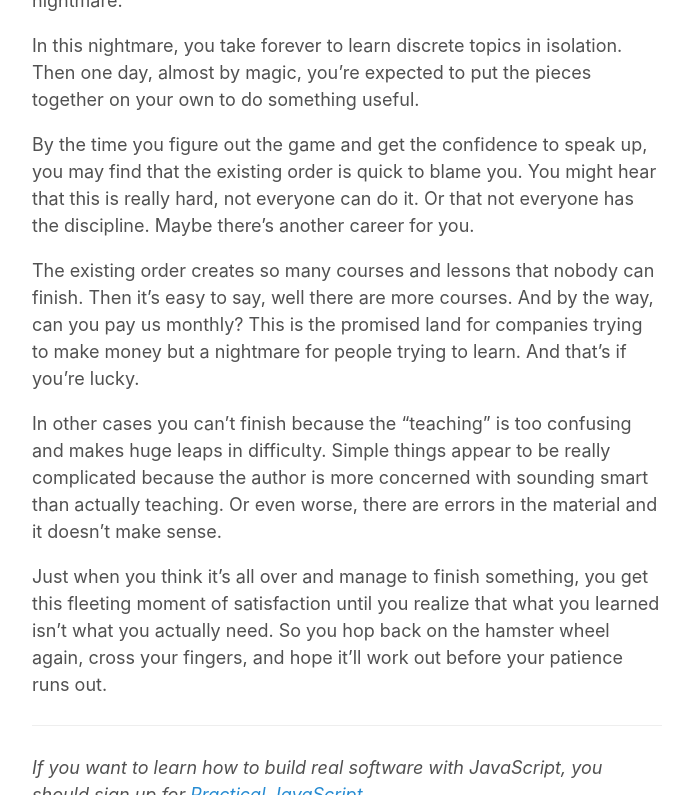
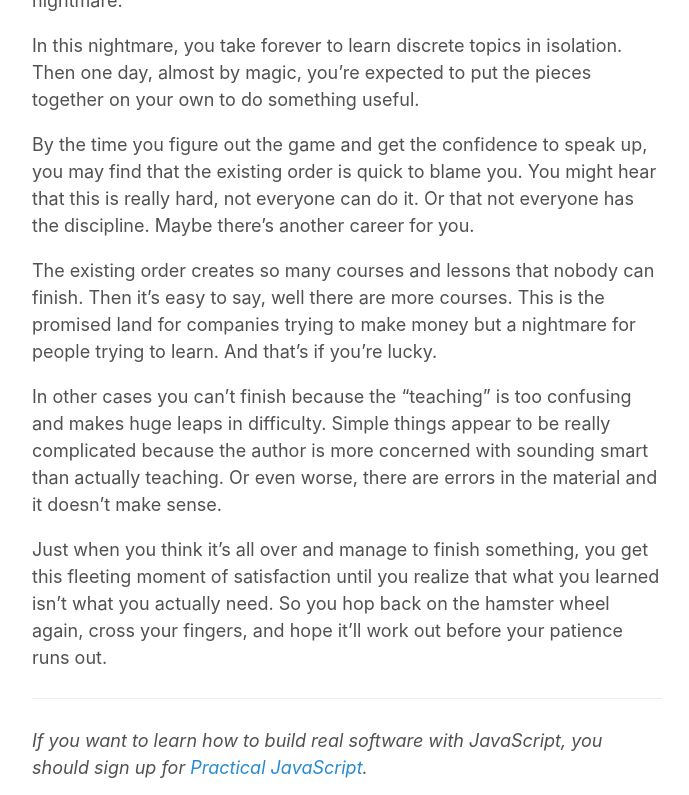
Before and after one commit to hoojaoh/blog.watchandcode.com, a Jekyll site: the page built from _posts/2016-04-27-the-dream.md, in a window 1280 px wide and 900 px high, scrolled down 1649 px, cut to the strip 0-795 px from the top of the window. Shown: the whole strip, without its empty margins (293-982 px from the left). Built offline with Jekyll 4.4.1, drawn with Linux system fonts in a browser that asks for light colours; comment, search, counter and statistics services are not loaded.

Commit message:
Dream edits.

```diff
--- a/_posts/2016-04-27-the-dream.md
+++ b/_posts/2016-04-27-the-dream.md
@@ -35,7 +35,7 @@ In this nightmare, you take forever to learn discrete topics in isolation. Then
 
 By the time you figure out the game and get the confidence to speak up, you may find that the existing order is quick to blame you. You might hear that this is really hard, not everyone can do it. Or that not everyone has the discipline. Maybe there's another career for you.
 
-The existing order creates so many courses and lessons that nobody can finish. Then it's easy to say, well there are more courses. And by the way, can you pay us monthly? This is the promised land for companies trying to make money but a nightmare for people trying to learn. And that's if you're lucky.
+The existing order creates so many courses and lessons that nobody can finish. Then it's easy to say, well there are more courses. This is the promised land for companies trying to make money but a nightmare for people trying to learn. And that's if you're lucky.
 
 In other cases you can't finish because the "teaching" is too confusing and makes huge leaps in difficulty. Simple things appear to be really complicated because the author is more concerned with sounding smart than actually teaching. Or even worse, there are errors in the material and it doesn't make sense.
 
```
